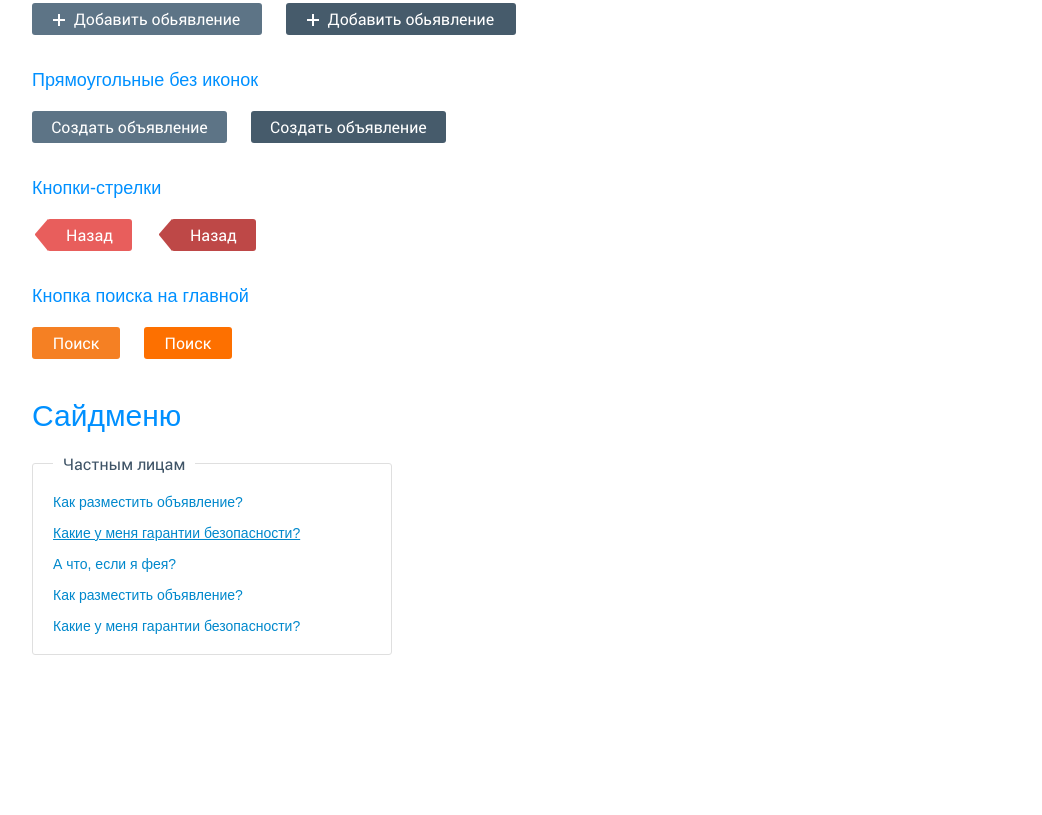
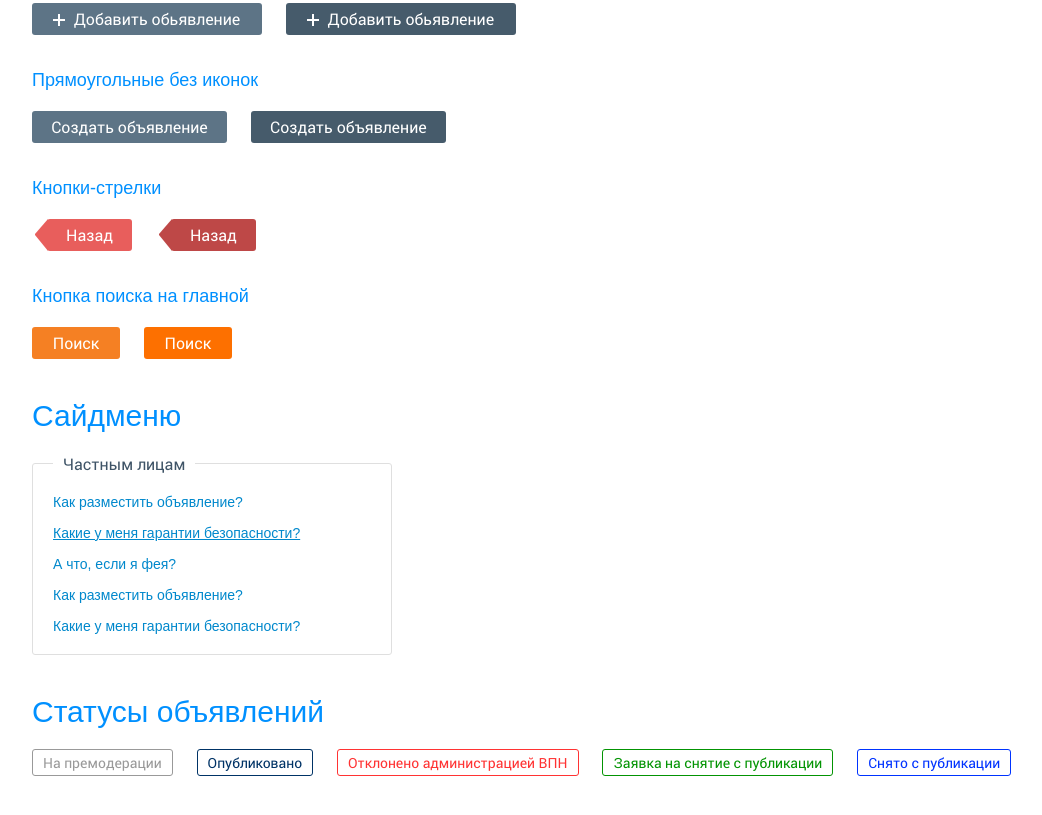
Before and after one commit to andkh/neru-angular, a plain HTML site: page index.html in a window 1280 px wide. Shown: the part 949-1764 px from the top of the page, without its empty margins (8-1050 px from the left). Before the commit the page ends 1644 px from the top, so only its background shows below. Drawn offline with Linux system fonts and the light colour scheme.

Commit message:
Finished Status-Ad

```diff
--- a/index.html
+++ b/index.html
@@ -132,6 +132,26 @@
         </ul>
     </fieldset>
 </section>
+<section class="status-ad">
+    <h2>Статусы объявлений</h2>
+    <ul class="list-status">
+        <li>
+            <span class="pre-moderation">На премодерации</span>
+        </li>
+        <li>
+            <span class="published">Опубликовано</span>
+        </li>
+        <li>
+            <span class="rejected">Отклонено администрацией ВПН</span>
+        </li>
+        <li>
+            <span class="application-removal">Заявка на снятие с публикации</span>
+        </li>
+        <li>
+            <span class="discontinued-publications">Снято с публикации</span>
+        </li>
+    </ul>
+</section>
 
 <script src="lib/angular.min.js"></script>
 <script src="js/app.js"></script>
--- a/js/directives.js
+++ b/js/directives.js
@@ -5,7 +5,7 @@ app
         scope: { value: '=value' },
         template: '<a href="javascript:;" class="counter-minus" data-ng-click="minus()">-</a>\
                   <input type="text" class="counter-field" ng-model="value" data-ng-change="changed()" data-ng-readonly="readonly">\
-                  <a  href="javascript:;" class="counter-plus" data-ng-click="plus()">+</a>',
+                  <a  href="javascript:;" class="counter-plus active" data-ng-click="plus()">+</a>',
         link: function( scope , element , attributes ) {
             // Make sure the value attribute is not missing.
             if ( angular.isUndefined(scope.value) ) {
--- a/styles/scss/_global.scss
+++ b/styles/scss/_global.scss
@@ -176,6 +176,13 @@ input#errorInput {
   width: 40px;
   height: 32px;
   font-family: 'Roboto-Regular', sans-serif;
+}
+.counter-container {
+  .active {
+    background: #f58023;
+    border-color: #f58023;
+    color: #fff;
+  }
 }
 .counter-minus{
   @include border-top-left-radius(2px);
@@ -398,3 +405,42 @@ input#errorInput {
     }
   }
 }
+
+/* Status ad */
+.list-status {
+  li, span {
+  display: inline-block;
+}
+  li {
+    margin-left: 20px;
+    &:first-child {
+      margin: 0;
+    }
+  }
+  span {
+    padding: 3px 10px;
+    border: 1px solid #000;
+    font: 14px 'Roboto-Regular', sans-serif;
+    @include border-radius(3px);
+  }
+  .pre-moderation {
+    border-color: #999999;
+    color: #999999;
+  }
+  .published {
+    border-color: #003366;
+    color: #003366;
+  }
+  .rejected {
+    border-color: #ff3333;
+    color: #ff3333;
+  }
+  .application-removal {
+    border-color: #039403;
+    color: #039403;
+  }
+  .discontinued-publications {
+    border-color: #0033ff;
+    color: #0033ff;
+  }
+}
```
Also changed, not shown: styles/css/styles.css.
